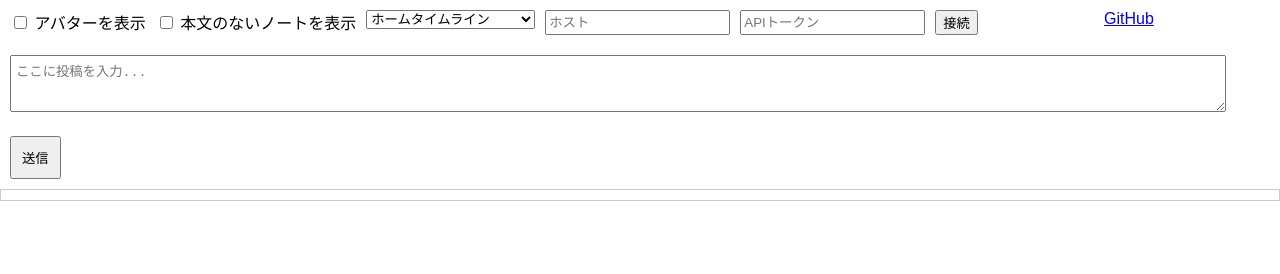
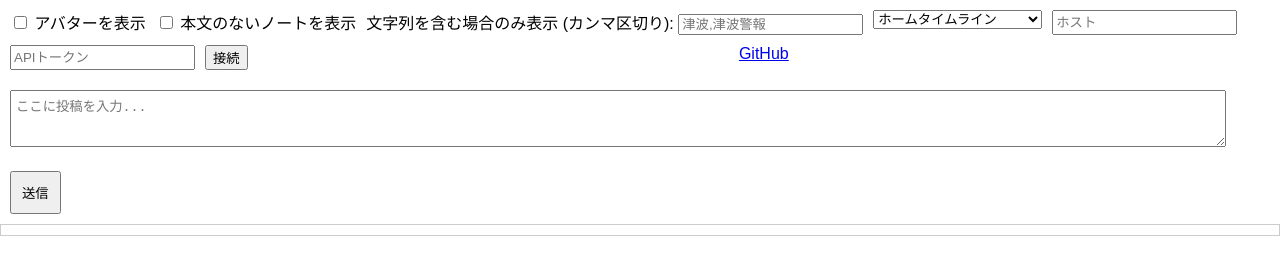
Before and after one commit to AmaseCocoa/misskey-simple-client, a plain HTML site: page index.html in a window 1280 px wide. Both pictures are taken after a click on the button "接続". Drawn offline with Linux system fonts and the light colour scheme.

Commit message:
feat: フィルター

```diff
--- a/index.html
+++ b/index.html
@@ -84,6 +84,10 @@
         <label><input type="checkbox" id="avatarToggle"> アバターを表示</label>
         <label><input type="checkbox" id="showEmptyNotes"> 本文のないノートを表示</label>
         <label>
+            文字列を含む場合のみ表示 (カンマ区切り):
+            <input type="text" id="filterText" placeholder="津波,津波警報">
+        </label>
+        <label>
             <select id="timeline">
                 <option value="homeTimeline" selected>ホームタイムライン</option>
                 <option value="localTimeline">ローカルタイムライン</option>
@@ -107,6 +111,7 @@
         const postArea = document.getElementById('postArea');
         const sendButton = document.getElementById('sendButton');
         const connectButton = document.getElementById('connectButton');
+        const filterText = document.getElementById('filterText');
 
         addEventListener("DOMContentLoaded", (event) => {
             document.getElementById('serverHost').value = localStorage.getItem('y58ZX54SEJ') || '';
@@ -118,7 +123,11 @@
 
         const addMessage = (body) => {
             const { user, text } = body;
+            const filter = filterText.value.trim();
+            const filters = filter.split(',').map(item => item.trim());
+
             if (!text && !showEmptyNotes.checked) return;
+            if (filters.length > 0 && !filters.some(f => text.includes(f))) return;
 
             const message = document.createElement('div');
             message.className = 'message';
@@ -173,6 +182,7 @@
             document.getElementById('serverHost').disabled = !isEditable;
             document.getElementById('apiToken').disabled = !isEditable;
             document.getElementById('timeline').disabled = !isEditable;
+            document.getElementById('apiToken').hidden = !isEditable;
             connectButton.textContent = isEditable ? '接続' : '切断';
         };
 
```
